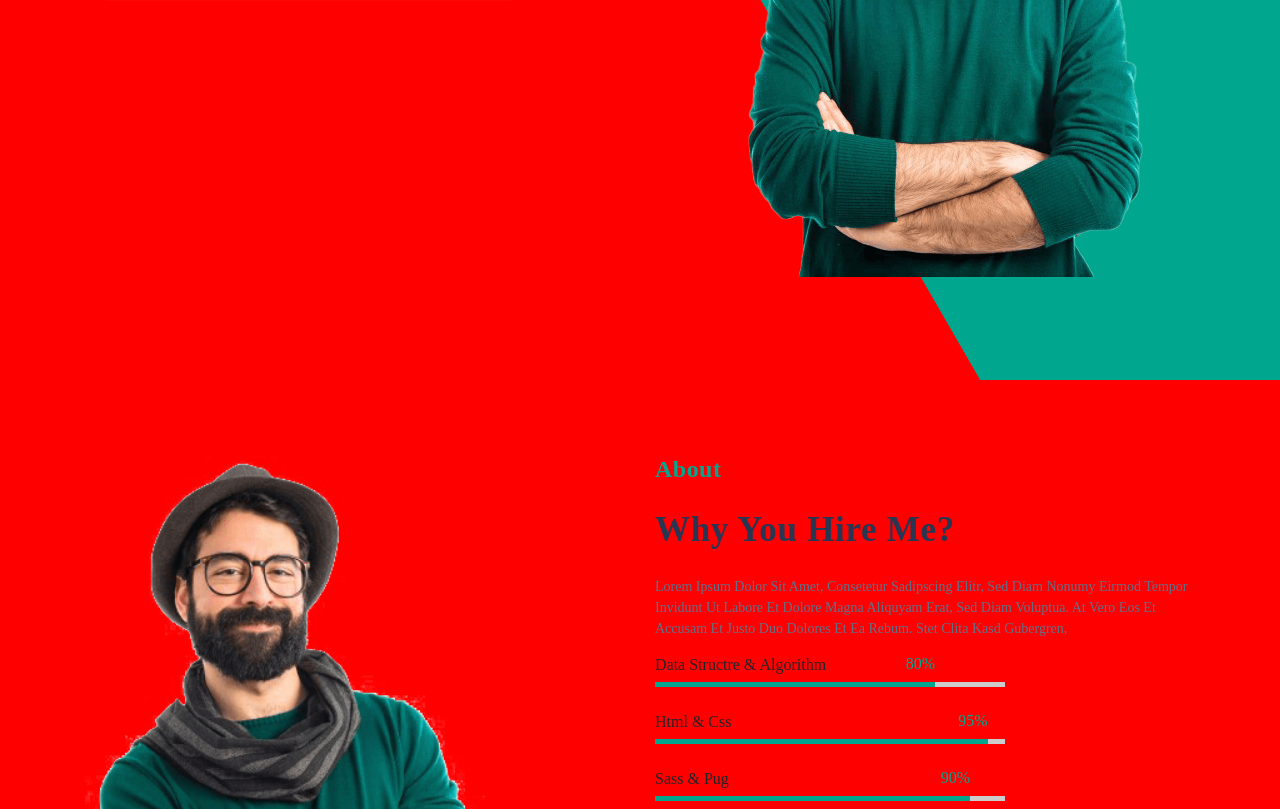
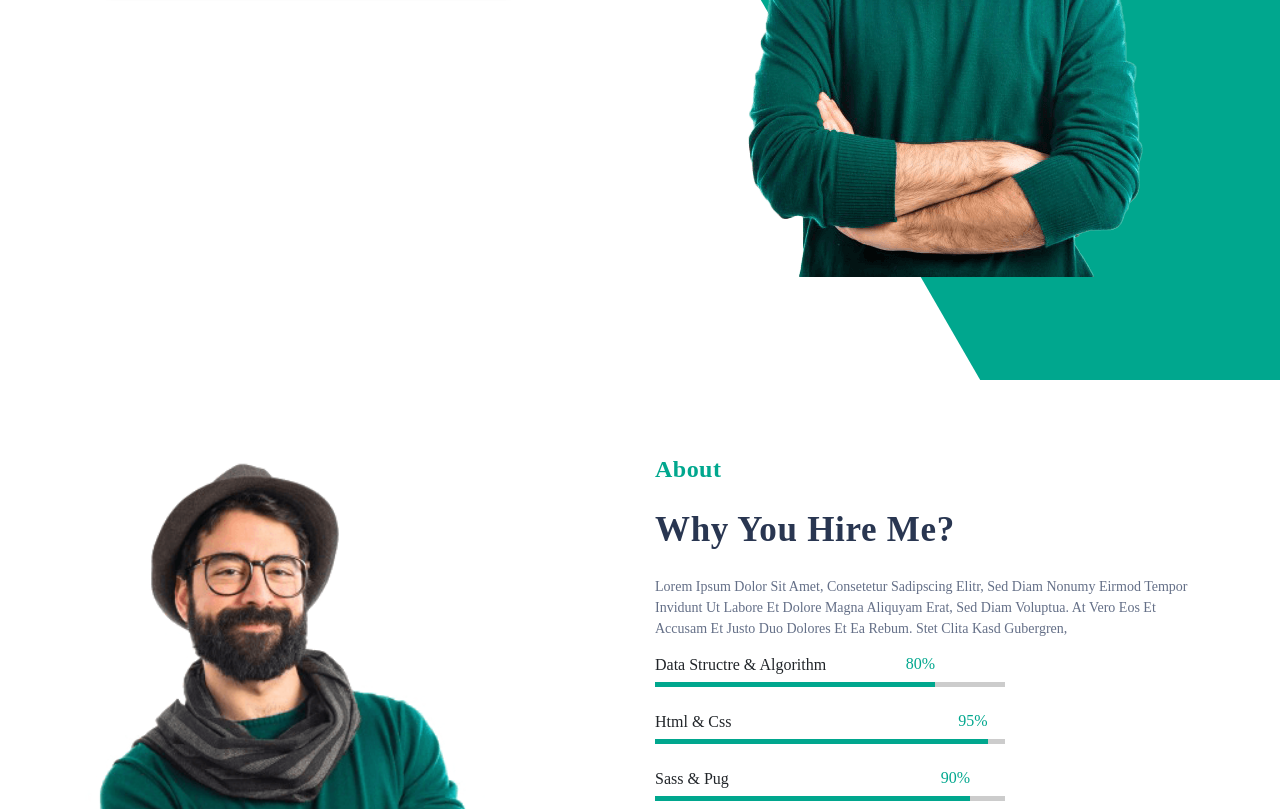
Before and after one commit to MahmoudFady/MahmoudFady, a website: page index.html in a window 1280 px wide. Shown: the part 439-1248 px from the top of the page. Drawn offline with nearby package versions, Linux system fonts and the light colour scheme; a web font is replaced by a local one.

Commit message:
Update style.css

```diff
--- a/css/style.css
+++ b/css/style.css
@@ -4,11 +4,7 @@
   --mainTextColor: #646f87;
   --headerMainColor: #293651;
 }
-body{
-  padding: 0px;
-  margin:0px;
-    background-color: #f00;
-}
+
 * {
   padding: 0px;
   margin: 0px;
```
